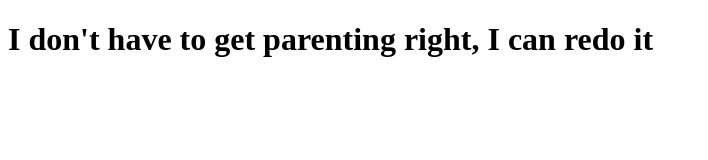
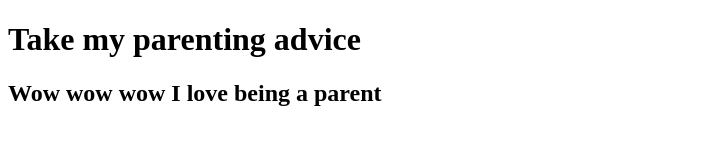
Before and after one commit to irashid1/my-first-git-bb, a plain HTML site: page index.html in a window 1280 px wide. Shown: the whole page, without its empty margins (0-708 px from the left). Drawn offline with Linux system fonts and the light colour scheme.

Commit message:
Updated header

```diff
--- a/index.html
+++ b/index.html
@@ -7,6 +7,9 @@
     <title>TIME PARENT</title>
 </head>
 <body>
-    <h1>I don't have to get parenting right, I can redo it</h1>
+
+    <h1>Take my parenting advice</h1>
+    <h2>Wow wow wow I love being a parent</h2>
+
 </body>
 </html>
```
